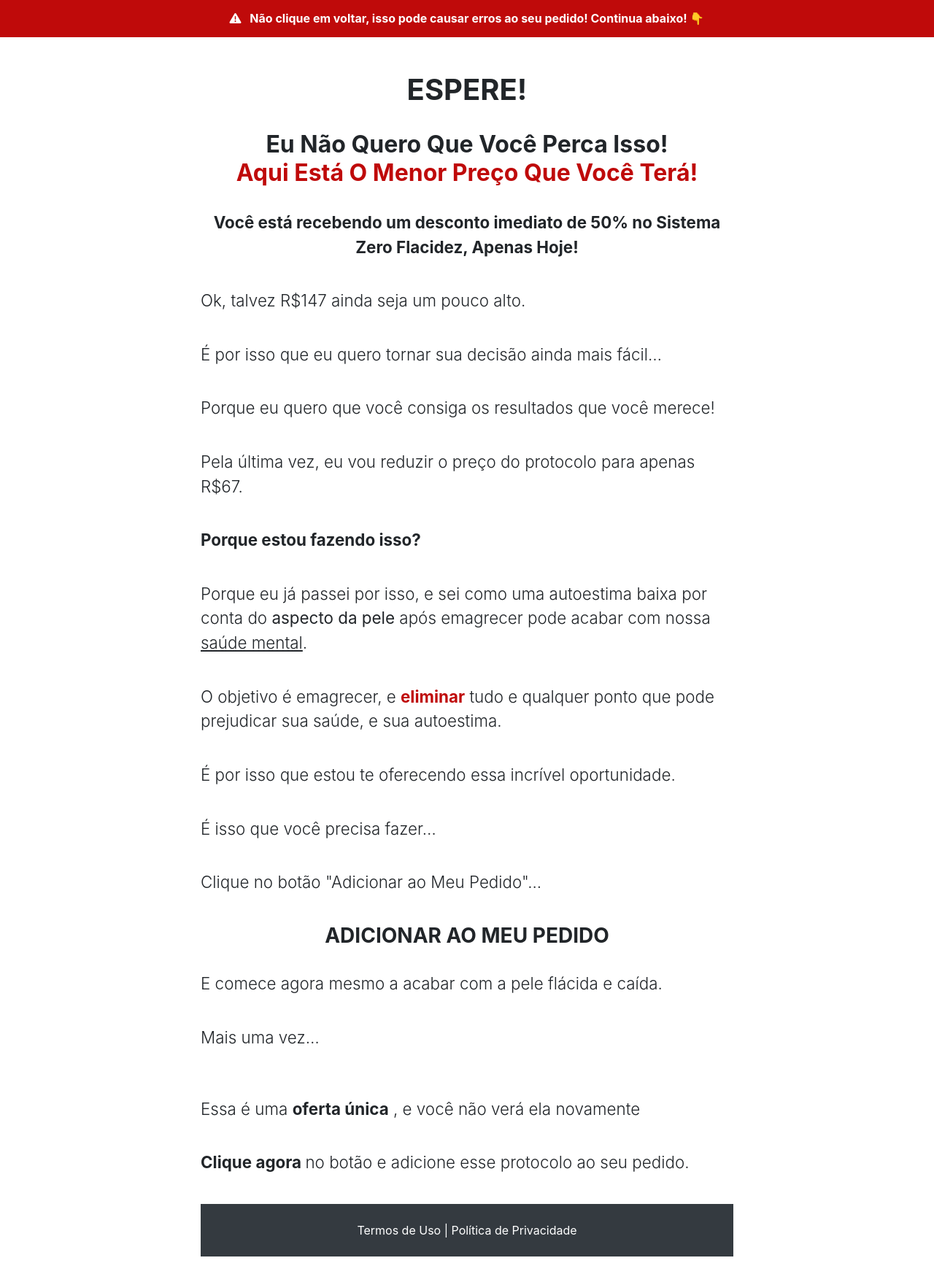
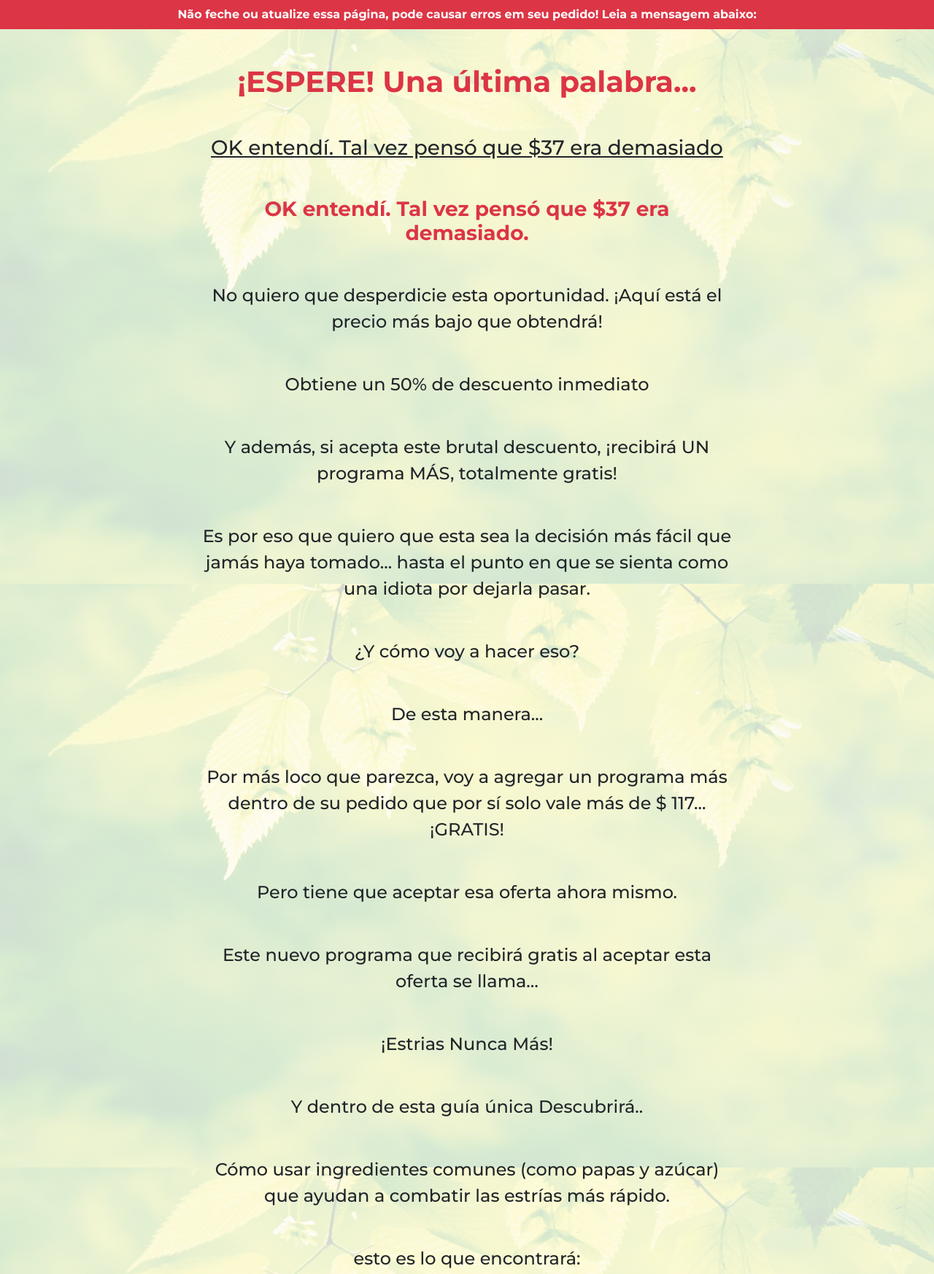
Before and after one commit to Lucassaburi/kabotelho.online, a plain HTML site: page downsell1/index.html in a window 1280 px wide. Shown: the top 1746 px of the page at 73% size. Drawn offline with nearby package versions, Linux system fonts and the light colour scheme; a script that the page names is missing.

Commit message:
Add files via upload

```diff
--- a/downsell1/index.html
+++ b/downsell1/index.html
@@ -1,94 +1,103 @@
-
 <!DOCTYPE html>
 <html lang="pt-br">
   <head>
     <meta charset="utf-8">
     <meta name="viewport" content="width=device-width, initial-scale=1, shrink-to-fit=no">
-<link rel="stylesheet" href="https://stackpath.bootstrapcdn.com/bootstrap/4.1.3/css/bootstrap.min.css">
-<link rel="stylesheet" href="https://fonts.googleapis.com/css2?family=Oswald&display=swap">
-<link rel="stylesheet" href="timer.css">
-<script src="https://kit.fontawesome.com/0572283b45.js"></script>
-<style>
+    <link rel="stylesheet" href="https://stackpath.bootstrapcdn.com/bootstrap/4.1.3/css/bootstrap.min.css" integrity="sha384-MCw98/SFnGE8fJT3GXwEOngsV7Zt27NXFoaoApmYm81iuXoPkFOJwJ8ERdknLPMO" crossorigin="anonymous">
+    <link rel="preconnect" href="https://fonts.googleapis.com">
+    <link rel="preconnect" href="https://fonts.gstatic.com" crossorigin>
+    <link href="https://fonts.googleapis.com/css2?family=Montserrat:ital,wght@0,100;0,200;0,300;0,400;0,500;0,600;0,700;0,800;0,900;1,100;1,200;1,300;1,400;1,500;1,600;1,700;1,800;1,900&family=Oswald:wght@200;300;400;500;600;700&display=swap" rel="stylesheet">
+    <title>Downsell 1</title>
+    <style type="text/css">
       body {
-        background-image: url("fundo.jpeg");
-        background-color: rgba(255, 255, 255, .9);
+        background-image: url("bg.jpeg");
+        background-color: rgba(255, 255, 255, 0.8);
+        background-position: center;
+        background-size: cover;
         background-attachment: fixed;
-        background-position: center;
-        background-repeat: no-repeat;
-        background-size: cover;
         background-blend-mode: lighten;
+        font-family: 'Montserrat', sans-serif;
+      }
+      h1, h2, h3, h4, h5, h6 {
+        margin-bottom: 50px;
       }
       .lead {
-        font-size: 1.4rem;
+        font-weight: 500;
+        margin-bottom: 50px;
+        font-size: 1.5rem;
       }
-      .fonte1 {
-        font-size: 1.75rem;
+      #cta {
+        margin-bottom: 50px;
       }
-      .fonte2 {
-        font-size: 1.50rem;
+      .btn {
+        font-size: 1.7rem;
+        font-family: 'Oswald', sans-serif;
+        white-space: normal;
+        margin-bottom: 50px;
       }
       .under {
         text-decoration: underline;
       }
-      .strike {
-        text-decoration: line-through;
+      .price {
+        font-size: 2.5rem;
+        font-weight: bold;
+        color: #198754;
       }
     </style>
   </head>
   <body>
-<nav class="navbar bg-red justify-content-center text-center pt-3" style="background-color: #BF0A0A;">
-<h6 style="font-weight: bold; color: white;">
-<i class="fas fa-exclamation-triangle mr-2"></i>
-Não clique em voltar, isso pode causar erros ao seu pedido! Continua abaixo! 👇
-</h6>
+    <nav class="navbar text-white font-weight-bold bg-danger justify-content-center text-center">
+      <span>Não feche ou atualize essa página, pode causar erros em seu pedido! Leia a mensagem abaixo:</span>
     </nav>
     <div class="container py-5">
       <div class="row justify-content-center">
-<div class="col-lg-8">
-<h1 style="text-align: center; font-weight: bold;">ESPERE!</h1>
-<br>
-<h2 class="font-weight-bold text-center">Eu Não Quero Que Você Perca Isso!
-<br><span style="color:#BF0A0A;">Aqui Está O Menor Preço Que Você Terá!</span>
-</h2>
-<br>
-<p class="lead font-weight-bold text-center">Você está recebendo um desconto imediato de 50% no Sistema Zero Flacidez, Apenas Hoje!
-</p>
-<br>
-<p class="lead">Ok, talvez R$147 ainda seja um pouco alto.</p>
-<br>
-<p class="lead">É por isso que eu quero tornar sua decisão ainda mais fácil…</p>
-<br>
-<p class="lead">Porque eu quero que você consiga os resultados que você merece!</p>
-<br>
-<p class="lead">Pela última vez, eu vou reduzir o preço do protocolo para apenas R$67.</p>
-<br>
-<p class="lead font-weight-bold">Porque estou fazendo isso? </p>
-<br>
-<p class="lead">Porque eu já passei por isso, e sei como uma autoestima baixa por conta do <b>aspecto da pele</b> após emagrecer pode acabar com nossa <u>saúde mental</u>.</p>
-<br>
-<p class="lead">
-O objetivo é emagrecer, e <span style='color:#BF0A0A; font-weight: bold;'>eliminar</span> tudo e qualquer ponto que pode prejudicar sua saúde, e sua autoestima. </p>
-<br>
-<p class="lead">
-É por isso que estou te oferecendo essa incrível oportunidade. </p>
-<br>
-<p class="lead">
-É isso que você precisa fazer…
-</p>
-<br>
-<p class="lead">
-Clique no botão "Adicionar ao Meu Pedido"... </p>
-<br>
-<h3 class="font-weight-bold text-center">ADICIONAR AO MEU PEDIDO
-</h3>
+        <div class="col-lg-8 text-center">
+          <h1 class="text-danger font-weight-bold">¡ESPERE! Una última palabra...</h1>
+          <h3><u>OK entendí. Tal vez pensó que $37 era demasiado</u></h3>
+          <h3 class="text-danger font-weight-bold">OK entendí. Tal vez pensó que $37 era demasiado.</h3>
+          <p class="lead">No quiero que desperdicie esta oportunidad. ¡Aquí está el precio más bajo que obtendrá!</p>
+          <p class="lead">Obtiene un 50% de descuento inmediato</p>
+          <p class="lead"> Y además, si acepta este brutal descuento, ¡recibirá UN programa MÁS, totalmente gratis!</p>
+          <p class="lead">Es por eso que quiero que esta sea la decisión más fácil que jamás haya tomado... hasta el punto en que se sienta como una idiota por dejarla pasar.</p>
+          <p class="lead">¿Y cómo voy a hacer eso?</p>
+          <p class="lead">De esta manera...</p>
+          <p class="lead">Por más loco que parezca, voy a agregar un programa más dentro de su pedido que por sí solo vale más de $ 117... ¡GRATIS!</p>
+          <p class="lead">Pero tiene que aceptar esa oferta ahora mismo.</p>
+          <p class="lead">Este nuevo programa que recibirá gratis al aceptar esta oferta se llama…</p>
+          <p class="lead">¡Estrias Nunca Más!</p>
+          <p class="lead">Y dentro de esta guía única Descubrirá..</p>
+          <p class="lead">Cómo usar ingredientes comunes (como papas y azúcar) que ayudan a combatir las estrías más rápido.</p>
+          <p class="lead">esto es lo que encontrará:</p>
+          <p class="lead">● ¿Cuáles son los famosos “retinoides” (usados en muchos cosméticos importados) que hacen que la piel se vea más suave y joven!
+          <p class="lead"> ● Un exfoliante casero para “lijar suavemete” sus estrías mientras se duchas… ¡haciéndolas desaparecer!</p>
+          <p class="lead">● ¡Porque este "suavizante natural de la piel" puede ayudar a "borrar" las estrías de la piel! ¡</p>
+          <p class="lead">● Una técnica para "estimular el colágeno" para dejar la piel como nueva (comúnmente utilizada en estética en estos días)!</p>
+          <p class="lead">● Un increíble "Aceite natural" que ayuda curar las cicatrices causadas por las estrías en un abrir y cerrar de ojos!</p>
+          <p class="lead">Asombroso, ¿verdad?</p>
+          <p class="lead">Aquí está el trato:</p>
+          <p class="lead">Normalmente, este plan se vende por separado por R$ 117...</p>
+          <p class="lead">Pero hoy, sólo a través de esta página...</p>
+          <p class="lead">Podrá incluir esta guía con su pedido...</p>
+          <p class="lead font-weight-bold">GRATIS</p>
+          <p class="lead"> Esto es lo que obtendrá hoy...</p>
+          <p class="lead">- Plan de comidas de 30 días del Dr. John...</p><p class="lead"> (valorado en $ 117)  - Estrías nunca más (valorado en $ 57)</p>
+          <p class="lead"><s>De: $ 174</s></p>
+          <p class="lead font-weight-bold">Desde: $ 18.50</p>
+          <div id="cta">
 
+            <!-- CÓDIGO DA KIWIFY -->
+
+
+            <!-- CÓDIGO DA KIWIFY -->
+
+       <!-- HOTMART - Upsell Widget -->
       <!-- HOTMART - Upsell Widget -->
 <div id="box_hotmart"></div>
 <script src="https://pay.hotmart.com/assets/js/hotmart.upsell_checkout.js"></script>
 
 <script>
 opts = {
-key: 'USL-55301-204654-62d6776641a46412cd0c0e56e241be82',
+key: 'USL-74819-205231-8bb11e9f73a5ed8652fa450d8d091872',
 width: '650' ,
 height: '420'
 };
@@ -96,29 +105,13 @@ Upsell.Widget.show(opts);
 </script>
 <!-- HOTMART - Upsell Widget [end] -->
 
+<!-- HOTMART - Upsell Widget [end] -->
 
-<br>
-<p class="lead">
-E comece agora mesmo a acabar com a pele flácida e caída.</p>
-<br>
-<p class="lead">
-Mais uma vez… </p>
-<br>
-<br>
-<p class="lead">
-Essa é uma <span style="font-weight: bold;">oferta única</span> , e você não verá ela novamente </p>
-<br>
-<p class="lead">
-<span style="font-weight: bold;">Clique agora </span> no botão e adicione esse protocolo ao seu pedido. </p>
-<br>
-<footer class="flex-shrink-0 py-4 bg-dark text-white">
-<div class="container text-center">
-<a class="text-white" href="#">Termos de Uso</a> | <a class="text-white" href="#">Política de Privacidade</a>
         </div>
-</footer>
-<script src="https://code.jquery.com/jquery-3.3.1.slim.min.js"></script>
-<script src="https://cdnjs.cloudflare.com/ajax/libs/popper.js/1.14.3/umd/popper.min.js"></script>
-<script src="https://stackpath.bootstrapcdn.com/bootstrap/4.1.3/js/bootstrap.min.js"></script>
-<script src="timer.js"></script>
+      </div>
+    </div>
+    <script src="https://code.jquery.com/jquery-3.3.1.slim.min.js" integrity="sha384-q8i/X+965DzO0rT7abK41JStQIAqVgRVzpbzo5smXKp4YfRvH+8abtTE1Pi6jizo" crossorigin="anonymous"></script>
+    <script src="https://cdnjs.cloudflare.com/ajax/libs/popper.js/1.14.3/umd/popper.min.js" integrity="sha384-ZMP7rVo3mIykV+2+9J3UJ46jBk0WLaUAdn689aCwoqbBJiSnjAK/l8WvCWPIPm49" crossorigin="anonymous"></script>
+    <script src="https://stackpath.bootstrapcdn.com/bootstrap/4.1.3/js/bootstrap.min.js" integrity="sha384-ChfqqxuZUCnJSK3+MXmPNIyE6ZbWh2IMqE241rYiqJxyMiZ6OW/JmZQ5stwEULTy" crossorigin="anonymous"></script>
   </body>
 </html>
```
Lines whose indentation alone changed are shown as unchanged.
